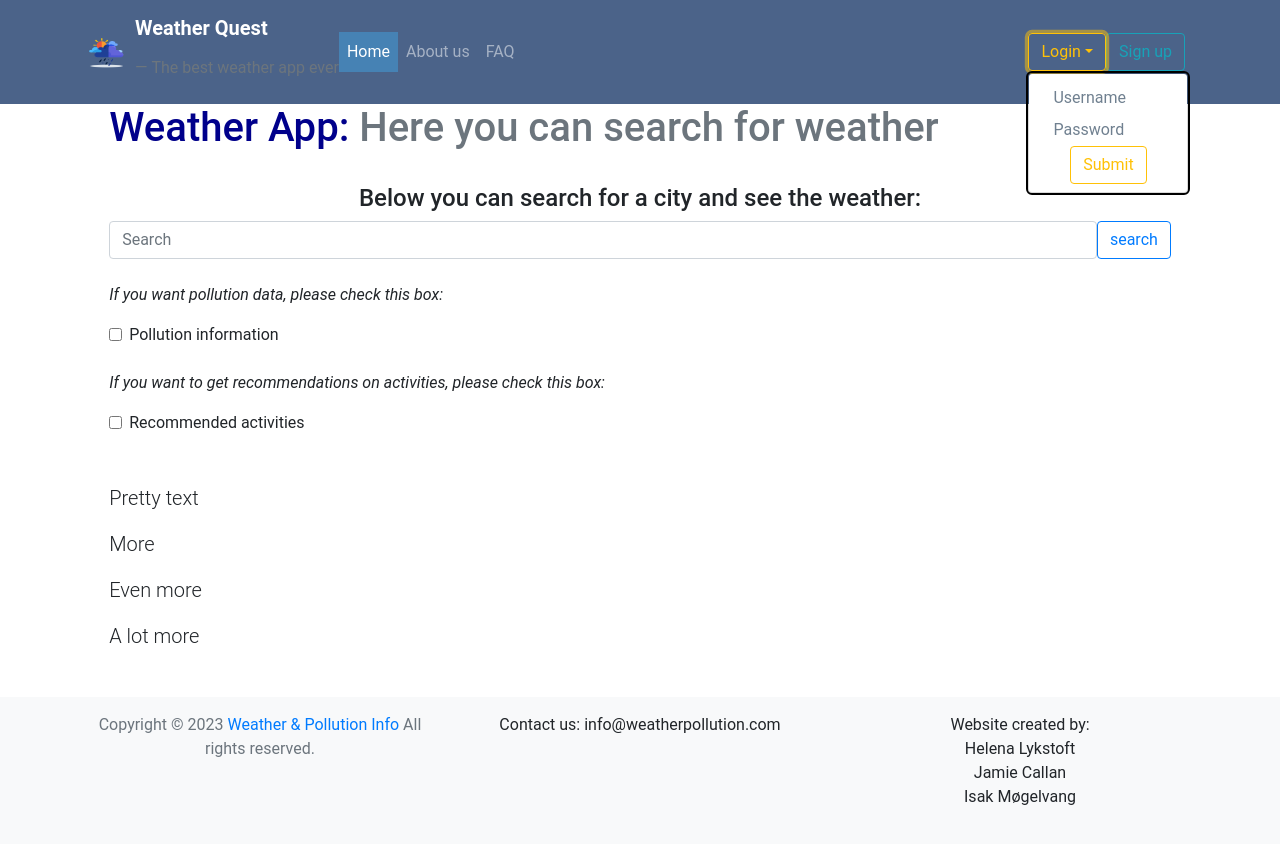
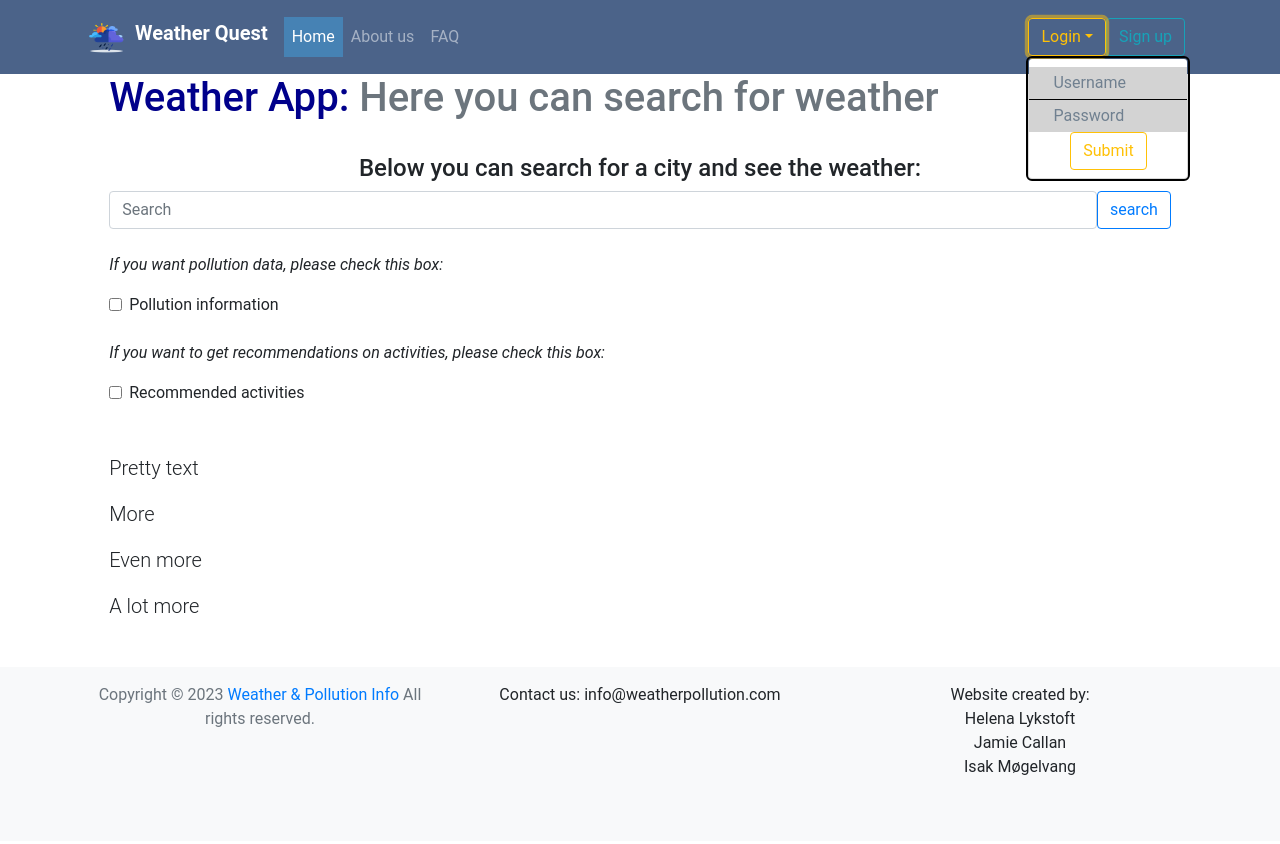
Before and after one commit to HelenaLykstoft/3semSYS_Frontend, a React (Vite) app: page / in a window 1280 px wide. Both pictures are taken after a click on the button "Login". Shown: the top 844 px of the page. Built offline with nearby package versions, Linux system fonts and the light colour scheme; the HTML template or start-up script is replaced by a standard one.

Commit message:
Design changes to the navbar

```diff
--- a/src/components/Header.jsx
+++ b/src/components/Header.jsx
@@ -12,10 +12,7 @@ const Header = ({loggedIn, login, logout, user}) => {
                 <div className="container">
                     <img src={logo} alt="Weather Quest Logo" className="logo-image" />
                     <div>
-                        <blockquote className="blockquote">
                     <h5 className="navbar-brand"><strong>Weather Quest</strong></h5>
-                        <footer className="blockquote-footer">The best weather app ever  </footer>
-                        </blockquote>
                     </div>
                     <button
                         className="navbar-toggler"
--- a/src/components/LoginForm.jsx
+++ b/src/components/LoginForm.jsx
@@ -51,7 +51,7 @@ function LogIn({ login, logout}) {
                                 type="text"
                                 placeholder="Username"
                                 id="username"
-                                style={{ color: "black" }} // Set text color explicitly to black
+                                style={{ color: "black", backgroundColor: "lightgray", borderBottom: "1px solid black"}} // Set text color explicitly to black
                             />
                         </li>
                         <li>
@@ -60,7 +60,7 @@ function LogIn({ login, logout}) {
                                 type="password"
                                 placeholder="Password"
                                 id="password"
-                                style={{ color: "black" }} // Set text color explicitly to black
+                                style={{ color: "black", backgroundColor: "lightgray" }} // Set text color explicitly to black
                             />
                         </li>
                         <li className="d-flex justify-content-center align-items-center">
--- a/src/index.css
+++ b/src/index.css
@@ -42,6 +42,8 @@ ul.header {
   background-color: powderblue;
   width: 100%;
  }
+
+
 
  ul.header li { float: left;}
 
@@ -93,6 +95,7 @@ ul.header {
   border-radius: 4px;
   /* box-sizing: border-box; */
 }
+
 .form button {
   width: 200px;
   background-color: #ccc;
```
